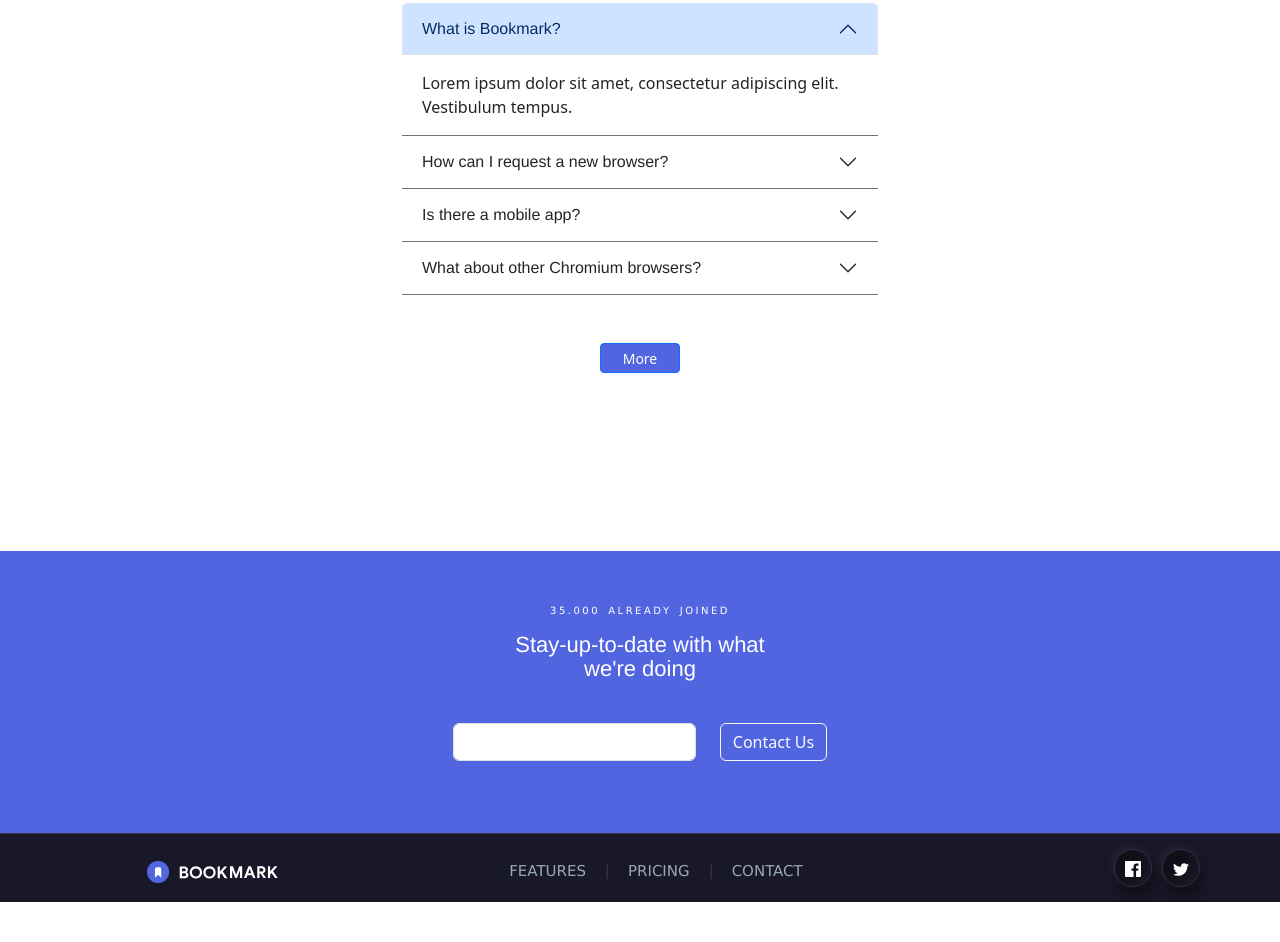
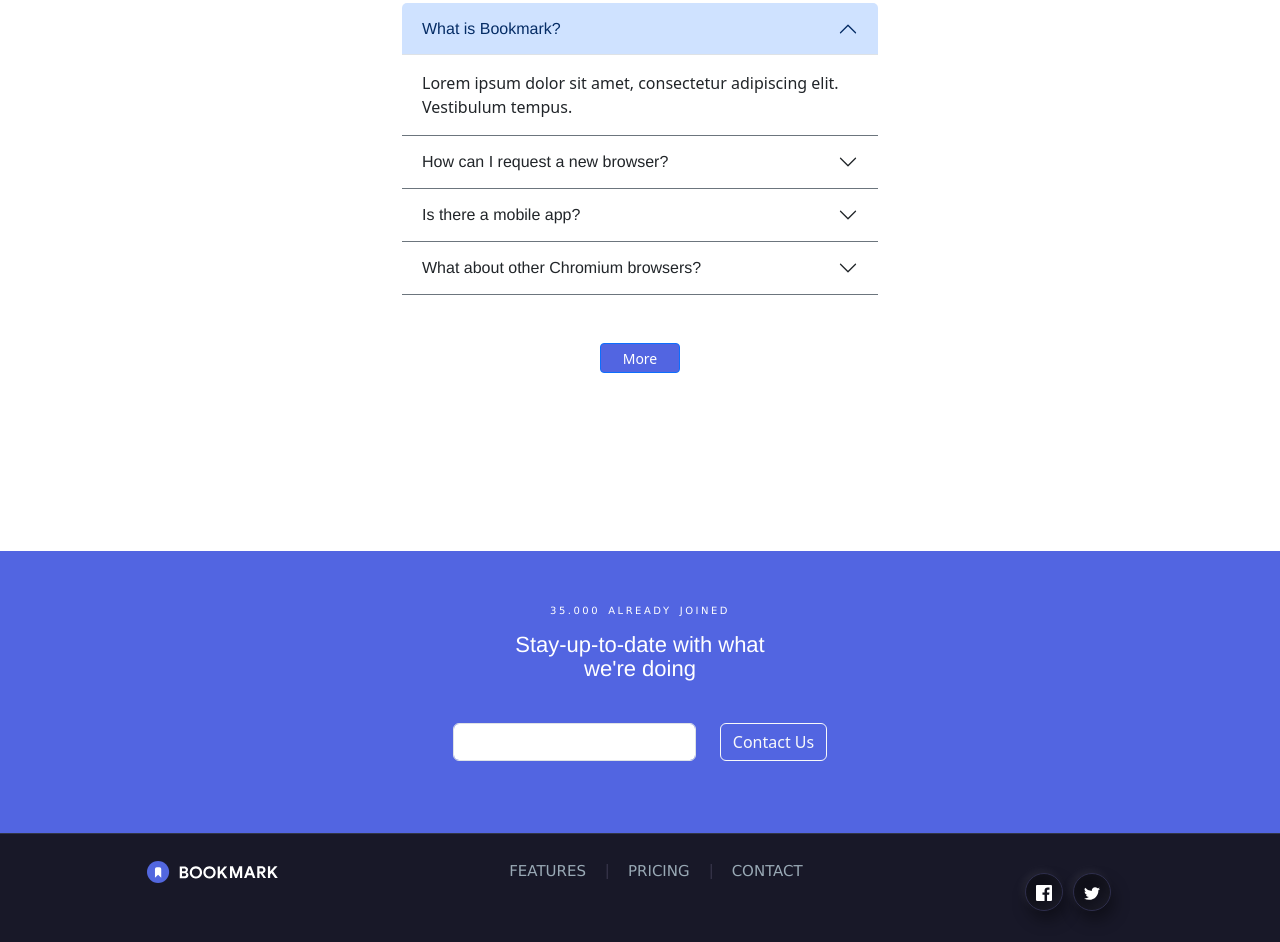
Before and after one commit to SilviaEzra/Sprint1, a plain HTML site: page 1.2BOOTSTRAP/1.2SASS/index.html in a window 1280 px wide. Shown: the part 2558-3500 px from the top of the page. Before the commit the page ends 3460 px from the top, so only its background shows below. Drawn offline with nearby package versions, Linux system fonts and the light colour scheme.

Commit message:
Update index.html

```diff
--- a/1.2BOOTSTRAP/1.2SASS/index.html
+++ b/1.2BOOTSTRAP/1.2SASS/index.html
@@ -364,9 +364,9 @@
           </nav>
         </div>
 
-        <div class="col-md-3">
-          <div id="footer-socials">
-            <div class="socials inline-inside socials-colored">
+        <div class="col-sm-12-col-md-3 col-lg-3 col-xl-3 mb-3">
+          <div id="footer-socials-center">
+            <div class="socials inline-inside socials-colored mt-4">
 
               <a href="#" target="_blank" title="Facebook" class="socials-item">
                 <i class="fab fa-facebook-f facebook"><img src="Imagenes\icon-facebook.svg" class="img-fluid" alt="Image" /></i>
```
